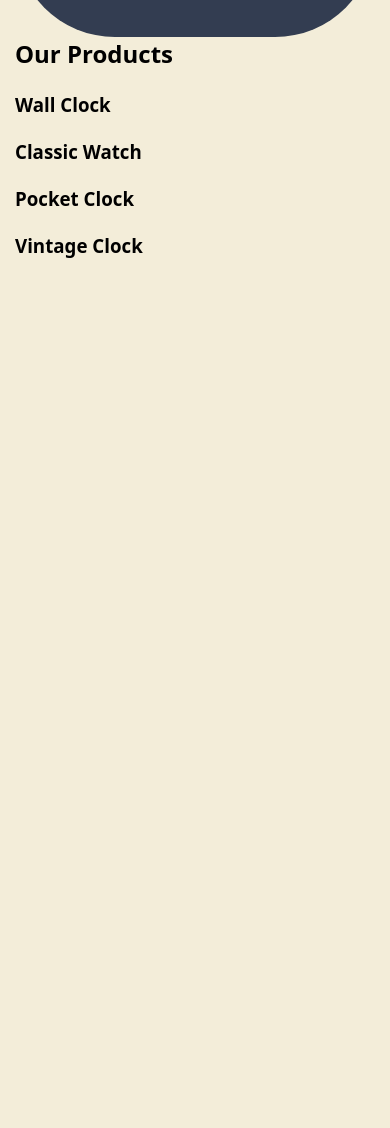
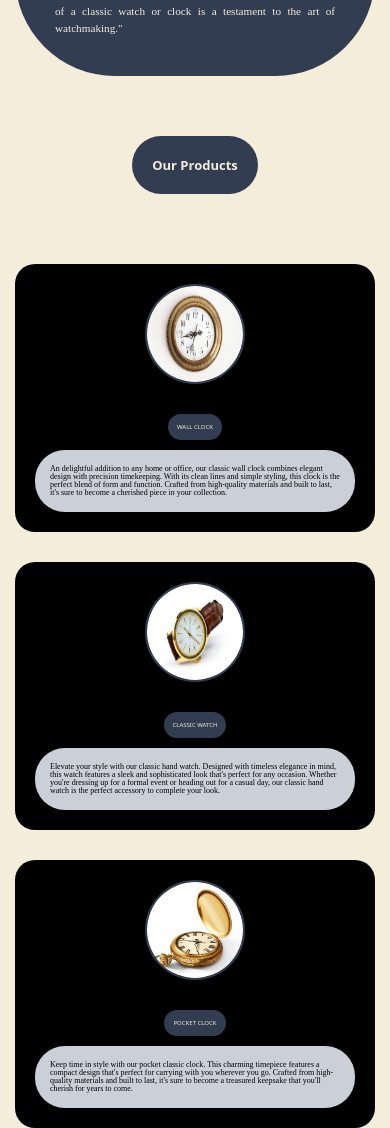
Before and after one commit to OmarElBarazi/TiclOak-Landing-Page, a plain HTML site: page index.html in a window 390 px wide. Shown: the part 790-1918 px from the top of the page. Before the commit the page ends 1063 px from the top, so only its background shows below. Drawn offline with Linux system fonts and the light colour scheme.

Commit message:
Product section html & css

```diff
--- a/index.html
+++ b/index.html
@@ -46,12 +46,12 @@
       <div class="body-content-1">
         <div class="body-text">
           <p>
-            Welcome to our collection of time treasures! We specialize in
-            offering vintage and classic clocks and watches that are sure to
-            make a statement in any home or office. Each piece in our collection
-            has been carefully curated for its unique style and historical
-            significance, ensuring that you are purchasing a piece that is not
-            only beautiful but also tells a story.
+            <strong>Welocme!!</strong> to our collection of time treasures! We
+            specialize in offering vintage and classic clocks and watches that
+            are sure to make a statement in any home or office. Each piece in
+            our collection has been carefully curated for its unique style and
+            historical significance, ensuring that you are purchasing a piece
+            that is not only beautiful but also tells a story.
           </p>
         </div>
         <div class="body-image">
@@ -79,20 +79,51 @@
         <div class="body-title"><h2>Our Products</h2></div>
         <div class="body-products">
           <div class="body-Image-title">
-            <img src="" />
+            <img src="./Images/image7-Wall-classic-clock.jpg" />
             <h3>Wall Clock</h3>
+            <p>
+              An delightful addition to any home or office, our classic wall
+              clock combines elegant design with precision timekeeping. With its
+              clean lines and simple styling, this clock is the perfect blend of
+              form and function. Crafted from high-quality materials and built
+              to last, it's sure to become a cherished piece in your collection.
+            </p>
           </div>
           <div class="body-Image-title">
-            <img src="" />
+            <img src="./Images/image5-classic-watch.jpg" />
             <h3>Classic Watch</h3>
+            <p>
+              Elevate your style with our classic hand watch. Designed with
+              timeless elegance in mind, this watch features a sleek and
+              sophisticated look that's perfect for any occasion. Whether you're
+              dressing up for a formal event or heading out for a casual day,
+              our classic hand watch is the perfect accessory to complete your
+              look.
+            </p>
           </div>
           <div class="body-Image-title">
-            <img src="" />
+            <img src="./Images/image4-pocket-clock.jpg" />
             <h3>Pocket Clock</h3>
+            <p>
+              Keep time in style with our pocket classic clock. This charming
+              timepiece features a compact design that's perfect for carrying
+              with you wherever you go. Crafted from high-quality materials and
+              built to last, it's sure to become a treasured keepsake that
+              you'll cherish for years to come.
+            </p>
           </div>
           <div class="body-Image-title">
-            <img src="" />
+            <img src="./Images/image8-antique-clock.jpg" />
             <h3>Vintage Clock</h3>
+            <p>
+              Add a touch of old-world charm to your home with our vintage
+              antique clock. This beautifully crafted timepiece features
+              intricate details and a classic design that's sure to impress.
+              With its elegant styling and precise timekeeping, our vintage
+              antique clock is the perfect statement piece for any room. Whether
+              you're a collector or just looking for a unique piece to adorn
+              your home, this clock is sure to delight.
+            </p>
           </div>
         </div>
       </div>
--- a/style.css
+++ b/style.css
@@ -102,7 +102,6 @@ body {
   .navbar .nav-btn label:hover,
   .navbar #nav-check:checked ~ .nav-btn label {
     background-color: var(--first-color);
-    /* border-top: 3px solid var(--first-color); */
   }
 
   .navbar .nav-links {
@@ -156,6 +155,7 @@ body {
   width: 100%;
   height: 350px;
   padding: 20px 20px;
+  margin-bottom: 20px;
 }
 
 .body .body-content-2 {
@@ -181,6 +181,10 @@ body {
   font-family: "Times New Roman", Times, serif;
   line-height: 1.2em;
   text-align: justify;
+}
+
+.body .body-content-1 .body-text p strong {
+  font-size: 1.5em;
 }
 
 .body .body-content-1 .body-image,
@@ -224,7 +228,7 @@ body {
 }
 
 /*Body section 1 & 2 Screen Sizing*/
-@media (max-width: 650px) {
+@media (max-width: 600px) {
   .body .body-content-1,
   .body .body-content-2 {
     display: inline-block;
@@ -252,6 +256,10 @@ body {
     line-height: 1.5em;
     text-align: justify;
     margin-top: 20px;
+  }
+
+  .body .body-content-1 .body-text p strong {
+    font-size: 2em;
   }
 
   .body .body-content-1 .body-image,
@@ -296,40 +304,164 @@ body {
   }
 }
 
-/*Design For smaller Screens for Body content*/
+/*Body Product Section Styling*/
 
-/*
-@media (max-width: 600px) {
-  .primary-content,
-  .secondary-content {
+.body-content-3 {
+  display: block;
+  align-items: center;
+  justify-content: center;
+  width: 100%;
+  height: 700px;
+}
+
+.body-content-3 .body-title {
+  width: 100%;
+  align-items: center;
+  justify-content: center;
+  display: flex;
+  margin-top: 40px;
+  margin-bottom: 40px;
+}
+
+.body-content-3 .body-title h2 {
+  background-color: var(--first-color);
+  padding: 20px;
+  border-radius: 30px;
+  color: var(--second-color);
+}
+
+.body-content-3 .body-products {
+  display: flex;
+  width: 100%;
+  align-items: center;
+  justify-content: center;
+}
+
+.body-content-3 .body-products .body-Image-title {
+  width: 25%;
+  display: flex;
+  flex-direction: column;
+  align-items: center;
+  justify-content: center;
+}
+
+.body-content-3 .body-products .body-Image-title img {
+  width: 200px;
+  height: 200px;
+  border-radius: 200px;
+  border: 2px solid var(--first-color);
+}
+
+.body-content-3 .body-products .body-Image-title h3 {
+  margin-top: 30px;
+  font-size: 1em;
+  background-color: var(--first-color);
+  padding: 9px;
+  border-radius: 30px;
+  color: var(--second-color);
+  font-weight: 500;
+  text-transform: uppercase;
+}
+
+.body-content-3 .body-products .body-Image-title p {
+  width: 200px;
+  height: 200px;
+  padding: 15px;
+  margin-top: 10px;
+  font-size: 0.7em;
+  line-height: 1em;
+  border-radius: 30px;
+  background-color: var(--third-color);
+  color: var(--second-color);
+  font-weight: 500;
+  color: black;
+  font-family: "Times New Roman", Times, serif;
+  display: flex;
+  align-items: center;
+  justify-content: center;
+  transition: all 0.5s;
+}
+
+/*Screen sizing for products section*/
+
+@media (max-width: 650px) {
+  .body-content-3 {
+    display: block;
+    align-items: center;
+    justify-content: center;
+    width: 100%;
+    height: 700px;
+  }
+
+  .body-content-3 .body-title {
+    width: 100%;
+    align-items: center;
+    justify-content: center;
+    display: flex;
+    margin-top: 40px;
+    margin-bottom: 40px;
+  }
+
+  .body-content-3 .body-title h2 {
+    background-color: var(--first-color);
+    padding: 20px;
+    border-radius: 30px;
+    font-size: small;
+    color: var(--second-color);
+  }
+
+  .body-content-3 .body-products {
+    display: flex;
     flex-direction: column;
+    width: 100%;
     align-items: center;
+    justify-content: center;
   }
-  .primary-content p,
-  .secondary-content p {
-    font-size: 1em;
-    line-height: 1.6em;
+
+  .body-content-3 .body-products .body-Image-title {
     width: 100%;
-    margin: 0px;
-    margin-left: 0px;
-    margin-top: 20px;
+    display: flex;
+    flex-direction: column;
+    margin-top: 30px;
+    background-color: black;
+    padding: 20px;
+    border-radius: 20px;
   }
-  .primary-content .primary-image,
-  .secondary-content .secondary-image {
-    margin-left: 0px;
-    width: 200px;
-    height: 200px;
-    margin-top: 50px;
+
+  .body-content-3 .body-products .body-Image-title img {
+    width: 100px;
+    height: 100px;
+    border-radius: 200px;
+    border: 2px solid var(--first-color);
+  }
+
+  .body-content-3 .body-products .body-Image-title h3 {
+    margin-top: 30px;
+    font-size: 0.3em;
+    background-color: var(--first-color);
+    padding: 9px;
+    border-radius: 30px;
+    color: var(--second-color);
+    font-weight: 200;
+    text-transform: uppercase;
+  }
+
+  .body-content-3 .body-products .body-Image-title p {
+    width: 100%;
+    height: 100%;
+    padding: 15px;
+    margin-top: 10px;
+    font-size: 0.5em;
+    line-height: 1em;
+    border-radius: 30px;
+    background-color: var(--third-color);
+    color: var(--second-color);
+    font-weight: 500;
+    color: black;
+    font-family: "Times New Roman", Times, serif;
+    display: flex;
+    align-items: center;
+    justify-content: center;
+    transition: all 0.5s;
   }
 }
-
-@media (max-width: 450px) {
-  .primary-content p,
-  .secondary-content p {
-    font-size: 0.9em;
-    line-height: 1.5em;
-    width: 100%;
-    padding: 20px;
-    margin: 0px 0px 0px 0px;
-  }
-} */
```
Also changed, not shown: Images/image4-pocket-clock.jpg (added), Images/image5-classic-watch.jpg (added), Images/image6-Antique-Clock.jpg (added), Images/image7-Wall-classic-clock.jpg (added), Images/image8-antique-clock.jpg (added).
